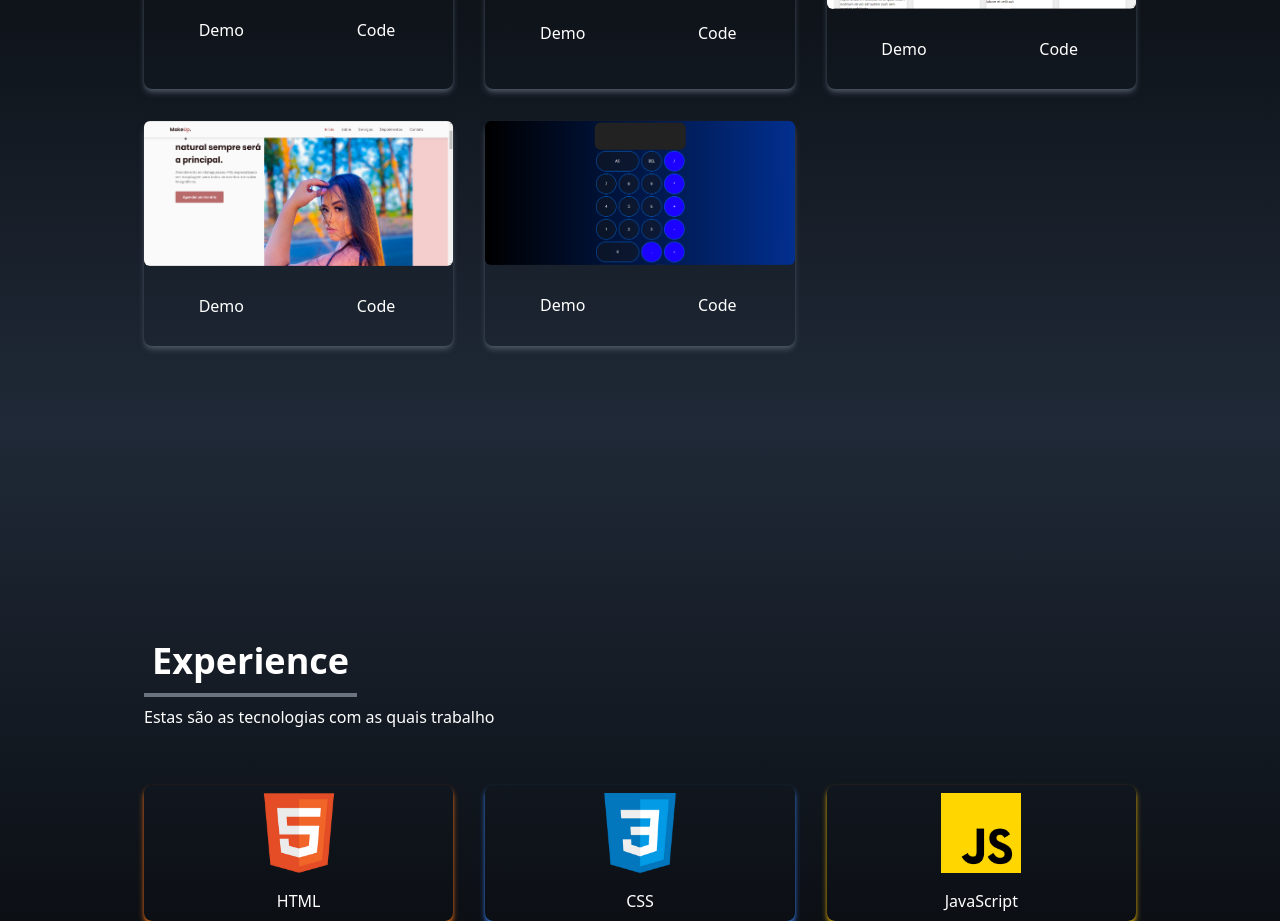
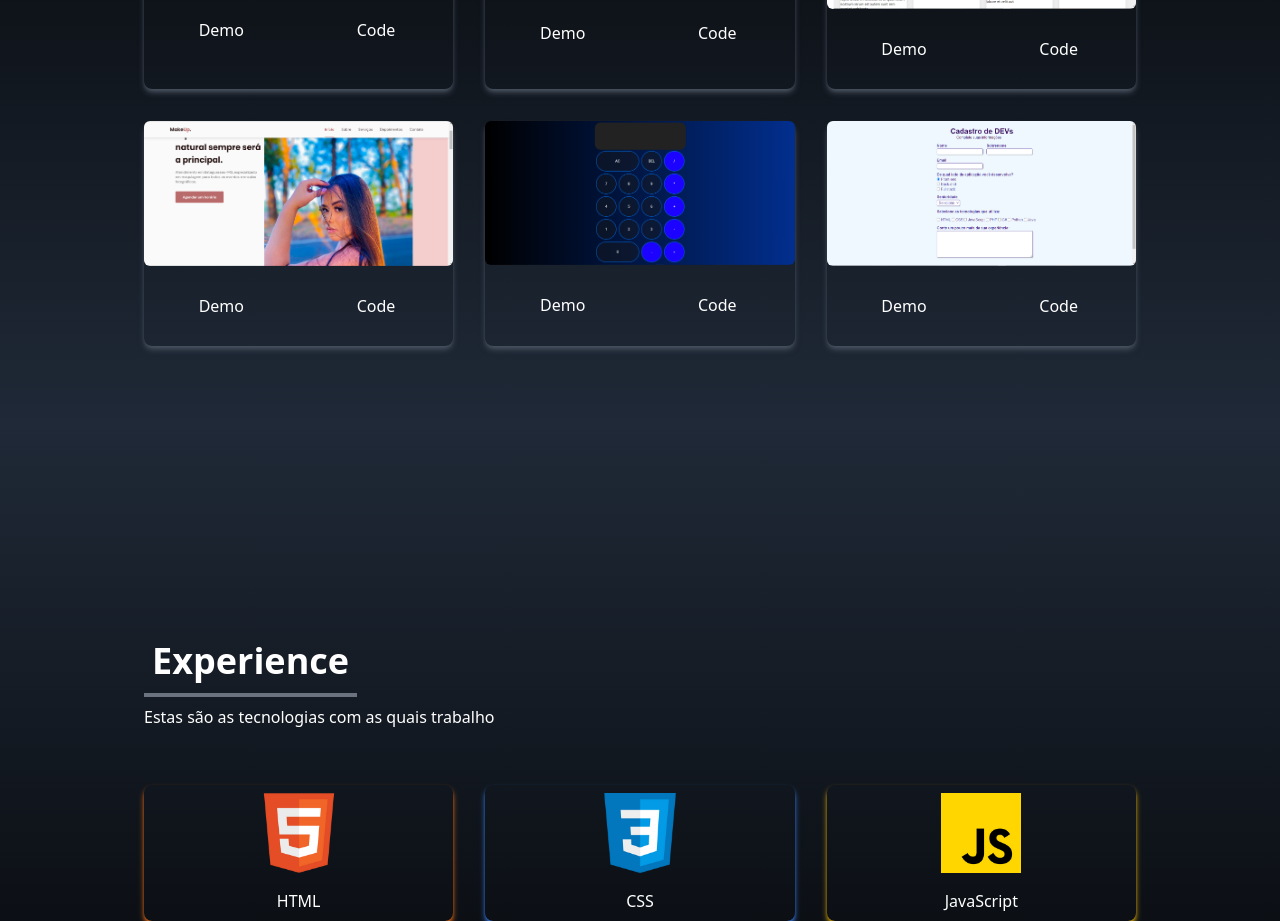
Before and after one commit to lucianosoares748/port_react, a React (Create React App) app: page / in a window 1280 px wide. Shown: the part 1340-2261 px from the top of the page. Built offline with nearby package versions, Linux system fonts and the light colour scheme.

Commit message:
add project

```diff
--- a/src/components/Portfolio.jsx
+++ b/src/components/Portfolio.jsx
@@ -4,6 +4,7 @@ import todoList from "../assets/portfolio/todoList.png";
 import searchCards from "../assets/portfolio/searchCards.png";
 import amorPage from "../assets/portfolio/amorPage.png";
 import calculateJs from "../assets/portfolio/calculateJs.png";
+import formularioJr from "../assets/portfolio/formularioJr.png";
 
 const Portfolio = () => {
   const portfolios = [
@@ -37,10 +38,12 @@ const Portfolio = () => {
       url: "https://vocal-donut-f15a9e.netlify.app/",
       url2: "https://github.com/lucianosoares748/calculadora",
     },
-    // {
-    //   id: 6,
-    //   src: reactWeather,
-    // },
+    {
+      id: 6,
+      src: formularioJr,
+      url: "https://coruscating-pasca-5af8ee.netlify.app/",
+      url2: "https://github.com/lucianosoares748/Fomularyweb",
+    },
   ];
 
   return (
```
Also changed, not shown: src/assets/portfolio/formularioJr.png (added).
